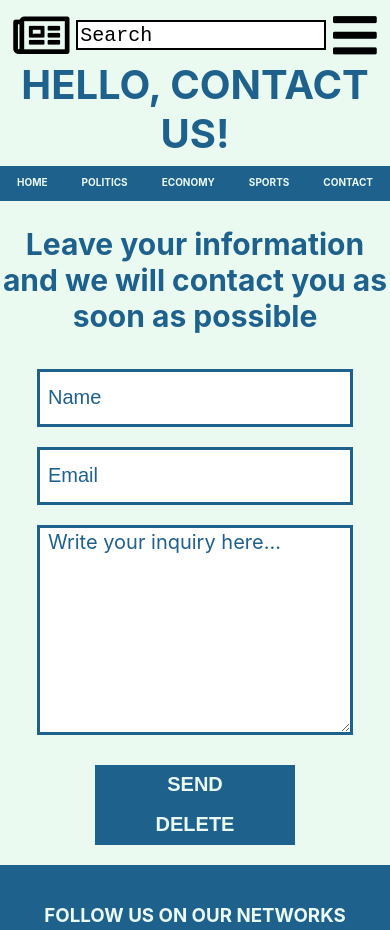
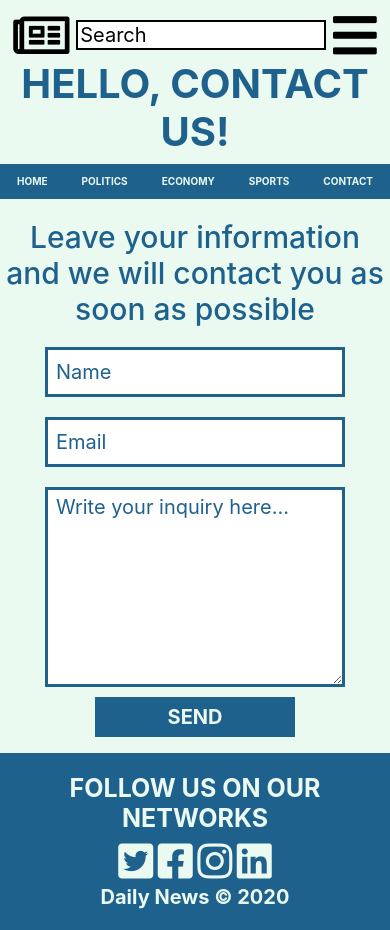
Before and after one commit to portilloaxel9/daily-news, a plain HTML site: page pages/contact.html in a window 390 px wide. Shown: the top 930 px of the page. Drawn offline with nearby package versions, Linux system fonts and the light colour scheme.

Commit message:
style update

```diff
--- a/pages/contact.html
+++ b/pages/contact.html
@@ -3,8 +3,16 @@
     <head>
         <meta charset="UTF-8">
         <meta content="width=device-width, initial-scale=1" name="viewport">
+        <!-- Bootstrap CSS -->
+        <link rel="stylesheet" href="https://cdn.jsdelivr.net/npm/bootstrap@4.5.3/dist/css/bootstrap.min.css" integrity="sha384-TX8t27EcRE3e/ihU7zmQxVncDAy5uIKz4rEkgIXeMed4M0jlfIDPvg6uqKI2xXr2" crossorigin="anonymous">
+        <!-- Bootstrap CSS -->
         <link rel="stylesheet" href="https://cdnjs.cloudflare.com/ajax/libs/font-awesome/5.11.2/css/all.min.css">
         <link rel="stylesheet" href="../styles/contact.css" type="text/css">
+        <!-- JS -->
+        <script src="https://code.jquery.com/jquery-3.5.1.slim.min.js" integrity="sha384-DfXdz2htPH0lsSSs5nCTpuj/zy4C+OGpamoFVy38MVBnE+IbbVYUew+OrCXaRkfj" crossorigin="anonymous"></script>
+        <script src="https://cdn.jsdelivr.net/npm/popper.js@1.16.1/dist/umd/popper.min.js" integrity="sha384-9/reFTGAW83EW2RDu2S0VKaIzap3H66lZH81PoYlFhbGU+6BZp6G7niu735Sk7lN" crossorigin="anonymous"></script>
+        <script src="https://cdn.jsdelivr.net/npm/bootstrap@4.5.3/dist/js/bootstrap.min.js" integrity="sha384-w1Q4orYjBQndcko6MimVbzY0tgp4pWB4lZ7lr30WKz0vr/aWKhXdBNmNb5D92v7s" crossorigin="anonymous"></script>
+        <!-- JS -->
         <title>Daily News</title>
     </head>
     <body>
@@ -30,7 +38,7 @@
                 <input type="email" id="email" name="email" placeholder="Email">
                 <textarea placeholder="Write your inquiry here..."></textarea>
                 <p><button type="submit">SEND</button>
-                <button type="reset">DELETE</button></p>
+                <button class="button-delete" type="reset">DELETE</button></p>
             </form>
         </main>
         <footer>
--- a/styles/contact.css
+++ b/styles/contact.css
@@ -18,7 +18,6 @@ body{
     height: 30px;
     margin-top: 15px;
     font-size: 20px;
-    font-family: monospace;
     border: solid black 2px;
 }
 
@@ -50,12 +49,13 @@ body{
 
 h1{
     font-size: 40px;
-    margin-top: 0px;
-    margin-bottom: 8px;
+    font-weight: bold;
 }
 
 h2{
     font-size: 30px;
+    margin-top: 20px;
+    margin-bottom: 10px;
 }
 
 p{
@@ -122,6 +122,8 @@ footer{
 }
 
 footer h3{
+    font-size: 25px;
+    font-weight: bold;
     color: #EAFAF1;
 }
 
@@ -158,13 +160,17 @@ footer p{
     }
 
     .nav-bar{
-        height: 20px;
         font-size: 10px;
         font-weight: bold;
         padding-top: 10px;
+        padding-bottom: 10px;
     }
 
     h2{
         font-size: 30px;
     }
+
+    .button-delete{
+        display: none;
+    }
 }
--- a/styles/index.css
+++ b/styles/index.css
@@ -18,7 +18,6 @@ body{
     height: 30px;
     margin-top: 15px;
     font-size: 20px;
-    font-family: monospace;
     border: solid black 2px;
 }
 
```
